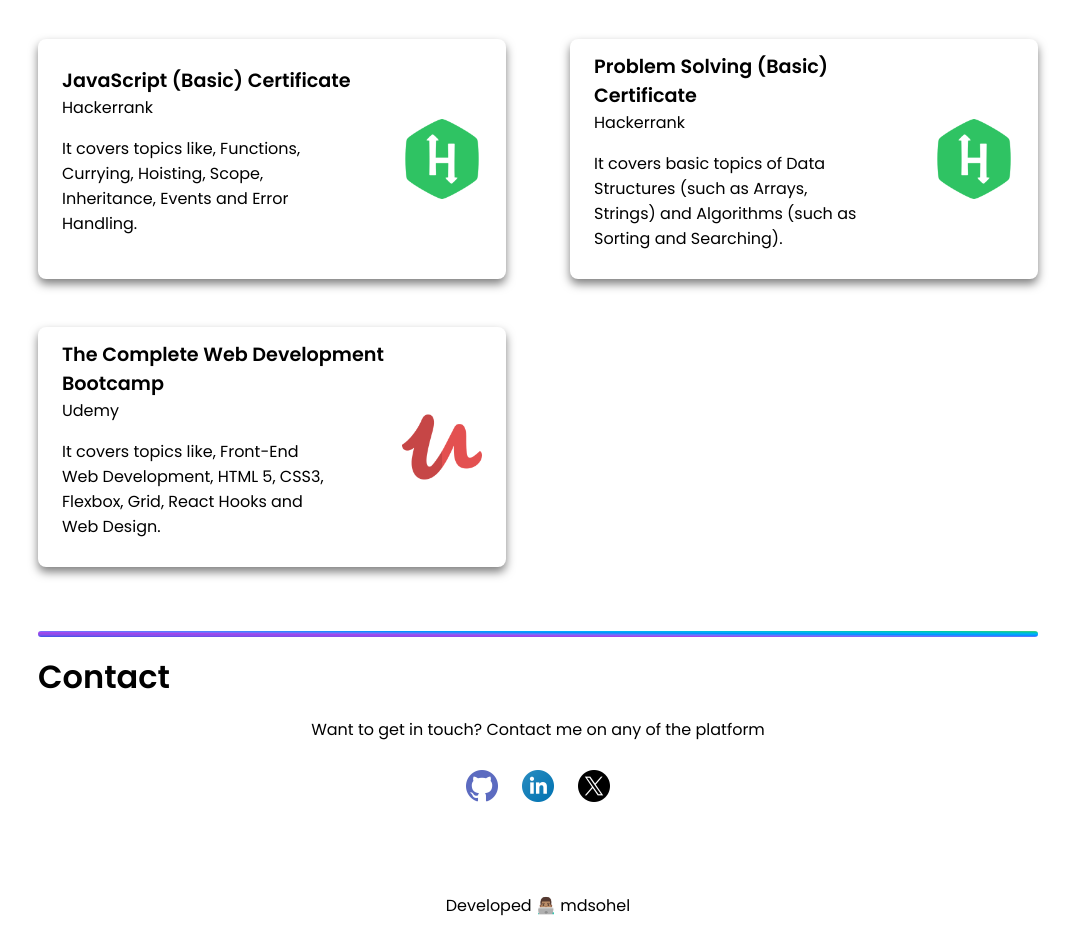
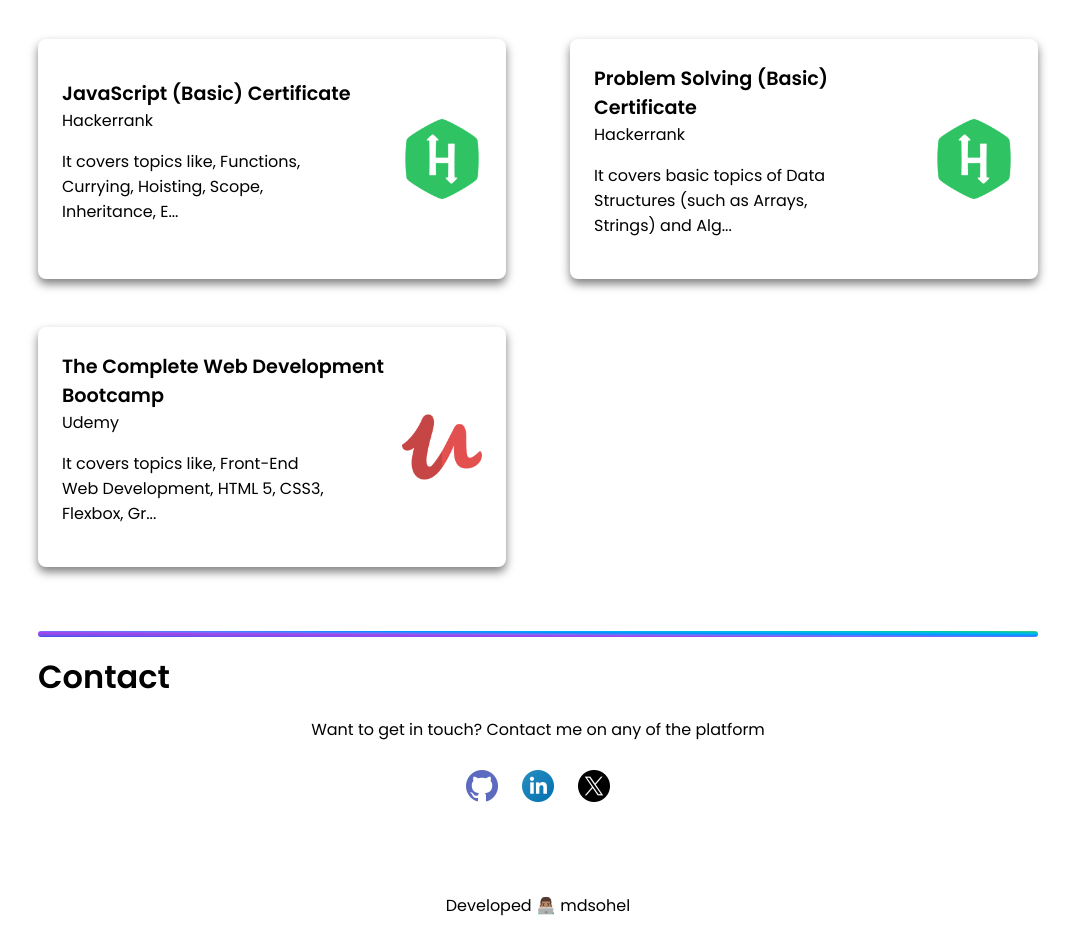
Before and after one commit to skmdsohel/MyPortfolio, a React (Create React App) app: page / in a window 1280 px wide. Shown: the part 4180-5110 px from the top of the page, without its empty margins (102-1177 px from the left). Built offline with nearby package versions, Linux system fonts and the light colour scheme.

Commit message:
certificatecard chars 75 max

```diff
--- a/src/components/body/certificate/certificate-card.js
+++ b/src/components/body/certificate/certificate-card.js
@@ -15,11 +15,15 @@ function CertificateCard({ item }) {
           <label>{item.company}</label>
         </div>
         <div className="work-desc">
-          <p>{item.work}</p>
+          <p>{shortText(item.work, 75)}</p>
         </div>
       </div>
     </a>
   );
 }
 
+function shortText(text, count) {
+  return text.slice(0, count) + (text.length > count ? "..." : "");
+}
+
 export default CertificateCard;
```
